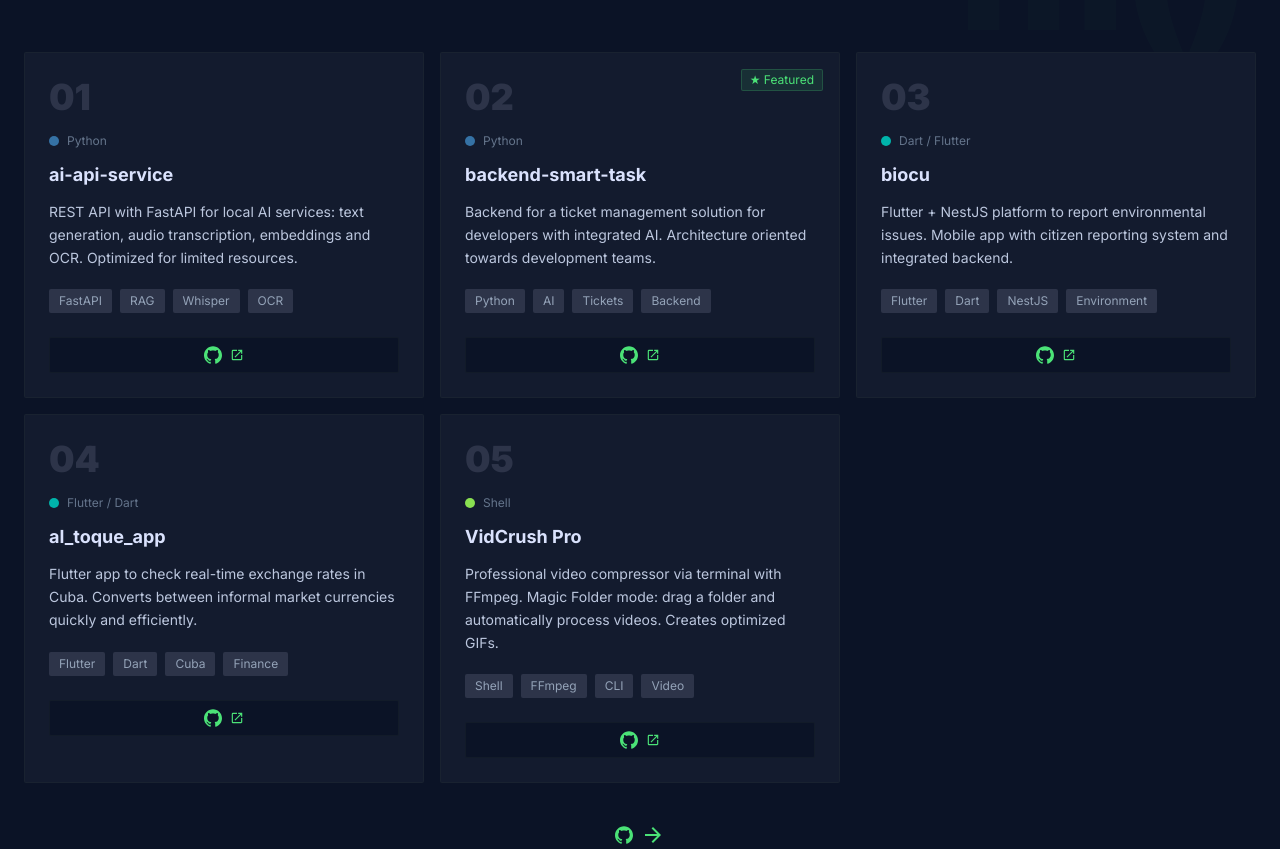
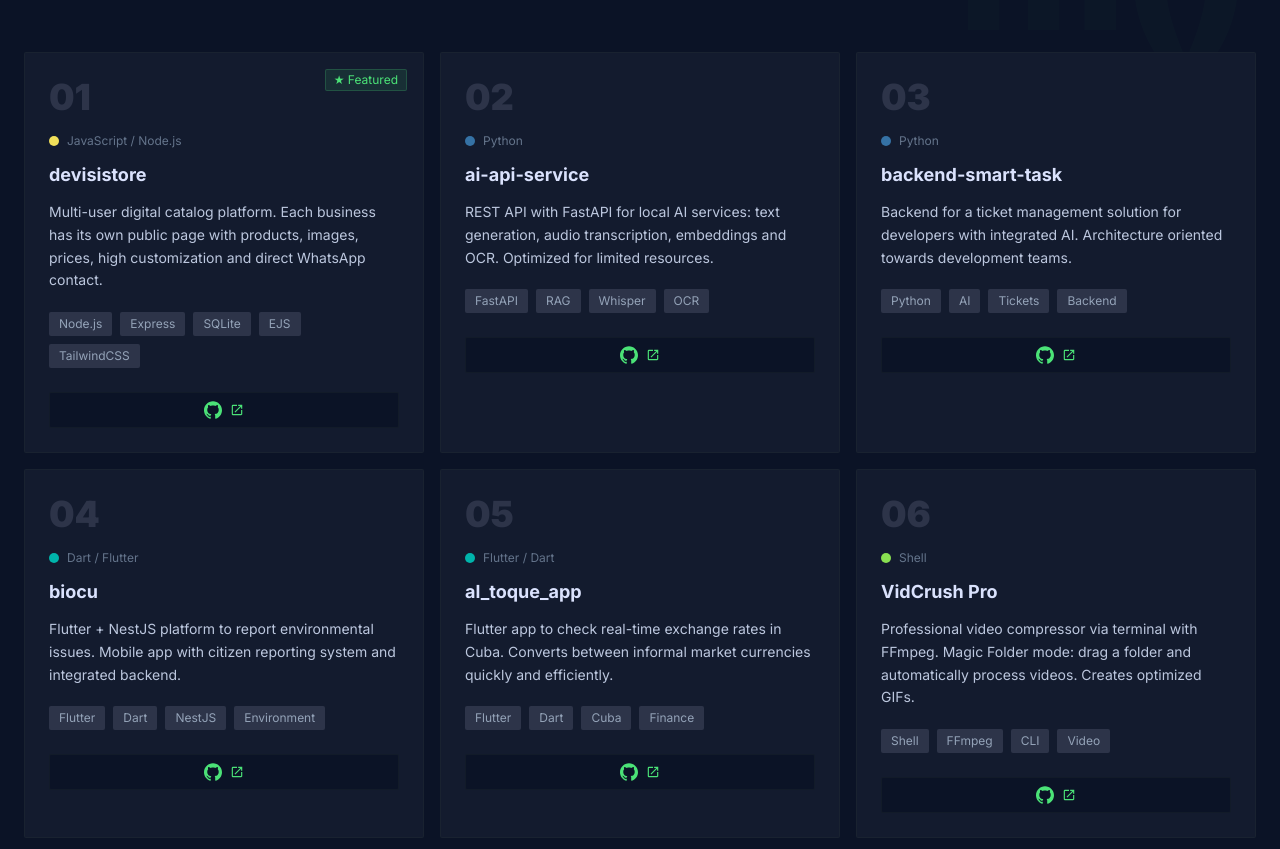
Before and after one commit to AndyCG03/andyclemente_portfolio, a Next.js app: page / in a window 1280 px wide. Shown: the part 1180-2029 px from the top of the page. Built offline with nearby package versions, Linux system fonts and the light colour scheme.

Commit message:
add proyect devisistore

```diff
--- a/app/components/Projects.tsx
+++ b/app/components/Projects.tsx
@@ -7,6 +7,18 @@ import { MdOpenInNew } from "react-icons/md";
 const projects = [
   {
     num: "01",
+    name: "devisistore",
+    lang: "JavaScript / Node.js",
+    desc: {
+      en: "Multi-user digital catalog platform. Each business has its own public page with products, images, prices, high customization and direct WhatsApp contact.",
+      es: "Plataforma multi-usuario de catálogos digitales. Cada negocio tiene su propia página pública con productos, imágenes, precios, alta personalización y contacto directo por WhatsApp.",
+    },
+    tags: ["Node.js", "Express", "SQLite", "EJS", "TailwindCSS"],
+    href: "https://github.com/AndyCG03/devisistore",
+    featured: true,
+  },
+  {
+    num: "02",
     name: "ai-api-service",
     lang: "Python",
     desc: {
@@ -18,7 +30,7 @@ const projects = [
     featured: false,
   },
   {
-    num: "02",
+    num: "03",
     name: "backend-smart-task",
     lang: "Python",
     desc: {
@@ -27,10 +39,10 @@ const projects = [
     },
     tags: ["Python", "AI", "Tickets", "Backend"],
     href: "https://github.com/AndyCG03/backend-smart-task",
-    featured: true,
+    featured: false,
   },
   {
-    num: "03",
+    num: "04",
     name: "biocu",
     lang: "Dart / Flutter",
     desc: {
@@ -42,7 +54,7 @@ const projects = [
     featured: false,
   },
   {
-    num: "04",
+    num: "05",
     name: "al_toque_app",
     lang: "Flutter / Dart",
     desc: {
@@ -54,7 +66,7 @@ const projects = [
     featured: false,
   },
   {
-    num: "05",
+    num: "06",
     name: "VidCrush Pro",
     lang: "Shell",
     desc: {
@@ -68,6 +80,7 @@ const projects = [
 ];
 
 const langColors: Record<string, string> = {
+  "JavaScript / Node.js": "#f1e05a",
   Python: "#3572A5",
   "Dart / Flutter": "#00B4AB",
   "Flutter / Dart": "#00B4AB",
@@ -172,7 +185,6 @@ export default function Projects() {
                 ))}
               </div>
 
-              {/* Botón de GitHub con icono real */}
               <a
                 href={project.href}
                 target="_blank"
```
